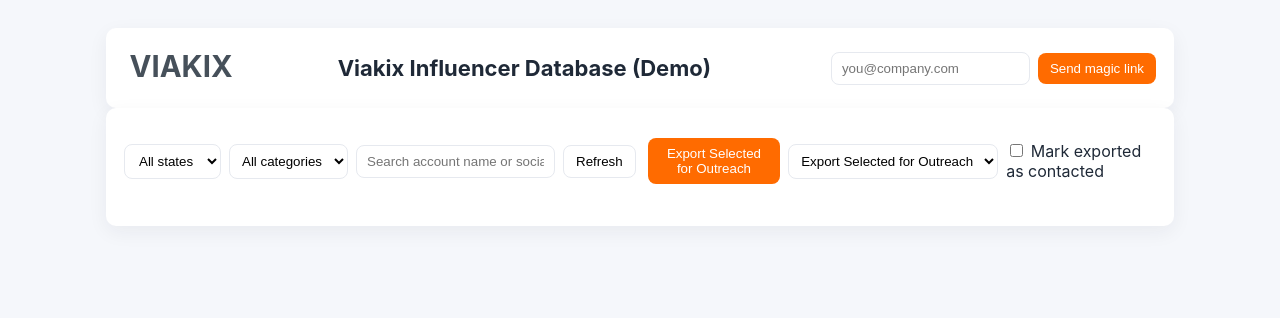
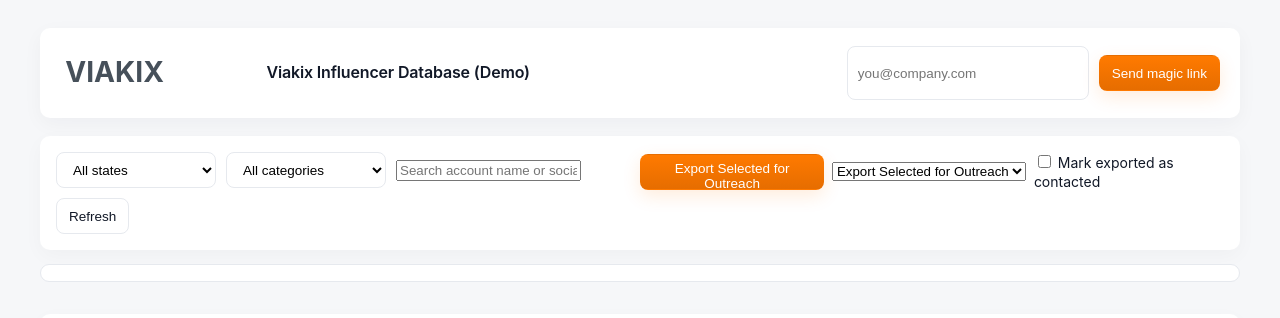
Before and after one commit to francheskazng/Viakix-Influencer-Database, a plain HTML site: page index.html in a window 1280 px wide. Drawn offline with nearby package versions, Linux system fonts and the light colour scheme.

Commit message:
Update styles.css

```diff
--- a/assets/styles.css
+++ b/assets/styles.css
@@ -1,66 +1,256 @@
+/* Global / layout */
 :root{
-  --vk-accent: #ff6b00; /* VIAKIX orange */
-  --vk-gray-900: #1f2937;
-  --vk-gray-700: #374151;
-  --vk-gray-500: #6b7280;
-  --vk-bg: #f5f7fb;
-  --card-bg: #ffffff;
+  --bg: #f6f7f9;
+  --card: #ffffff;
   --muted: #6b7280;
+  --text: #111827;
+  --accent: #ff7a00; /* orange */
+  --accent-dark: #e66d00;
+  --border: #e6e9ee;
+  --row-hover: #fbfbfc;
+  --success: #16a34a;
+  --danger: #ef4444;
+  --warning: #f59e0b;
+  --glass: rgba(255,255,255,0.7);
   --radius: 10px;
-  --gap: 12px;
+  --base-font: 14px; /* uniform base size */
 }
 
-*{box-sizing:border-box}
-body{
+html,body{
+  height:100%;
   margin:0;
-  font-family: Inter, system-ui, -apple-system, "Segoe UI", Roboto, "Helvetica Neue", Arial;
-  background:var(--vk-bg);
-  color:var(--vk-gray-900);
+  background:var(--bg);
+  font-family: Inter, ui-sans-serif, system-ui, -apple-system, "Segoe UI", Roboto, "Helvetica Neue", Arial;
+  color:var(--text);
+  font-size:var(--base-font);
+  -webkit-font-smoothing:antialiased;
+  -moz-osx-font-smoothing:grayscale;
+  line-height:1.35;
 }
 
-.container{max-width:1100px;margin:28px auto;padding:0 16px}
+/* Container / card */
+.container{
+  max-width:1200px;
+  margin:28px auto;
+  padding:0 20px;
+}
 
-.card{background:var(--card-bg);border-radius:var(--radius);padding:18px;box-shadow:0 6px 20px rgba(31,41,55,0.06);}
+/* Header (brand + auth) */
+.header{
+  display:flex;
+  align-items:center;
+  justify-content:space-between;
+  gap:16px;
+  background:var(--card);
+  padding:18px 20px;
+  border-radius: var(--radius);
+  box-shadow: 0 6px 20px rgba(16,24,40,0.04);
+  margin-bottom:18px;
+}
 
-.header{display:flex;justify-content:space-between;align-items:center;gap:16px}
-.brand{display:flex;gap:12px;align-items:center}
-.logo{height:44px}
-.title{margin:0;font-size:22px;font-weight:700}
-.subtitle{margin:0;color:var(--vk-gray-500);font-size:13px}
+.brand{
+  display:flex;
+  gap:14px;
+  align-items:center;
+}
 
-.auth-controls{display:flex;gap:8px;align-items:center}
-#auth-email{padding:8px 10px;border-radius:8px;border:1px solid #e6e9ef;background:#fff}
-.btn{padding:8px 12px;border-radius:8px;border:1px solid #e6e9ef;background:transparent;cursor:pointer}
-.btn.primary{background:var(--vk-accent);color:#fff;border:none}
+.logo{
+  height:42px;
+  width:auto;
+  display:block;
+}
 
-.controls-row{display:flex;justify-content:space-between;align-items:center;margin-top:12px;gap:12px}
-.filters{display:flex;gap:8px;align-items:center}
-#state-filter,#search-input{padding:8px 10px;border-radius:8px;border:1px solid #e6e9ef;background:#fff}
-.export-group{display:flex;gap:8px;align-items:center}
+.title{
+  font-size:16px;
+  margin:0;
+  font-weight:600;
+  letter-spacing: -0.01em;
+}
 
-.table-wrapper{overflow-x:auto;margin-top:12px}
-table{width:100%;border-collapse:collapse;min-width:900px}
-th,td{padding:12px 14px;border-bottom:1px solid #eef2f7;text-align:left}
-th{background:#fbfdff;font-weight:600;color:var(--vk-gray-900)}
-.row-actions{display:flex;gap:8px;align-items:center}
-.product-btn{padding:6px 8px;border-radius:8px;border:1px solid #e6e9ef;background:#fff;cursor:pointer;font-size:13px}
-.product-btn.active{background:var(--vk-accent);color:#fff;border-color:var(--vk-accent)}
-.checkbox-inline{display:flex;align-items:center;gap:6px}
+/* Hide subtitle — (we already removed it from index.html). If present, hide by CSS too */
+.subtitle{ display:none !important; }
 
-.pagination{display:flex;gap:8px;align-items:center;justify-content:center;margin-top:12px;flex-wrap:wrap}
-.page-btn{padding:8px 10px;border-radius:8px;border:1px solid #e6e9ef;background:#fff;cursor:pointer}
-.page-btn.active{background:#111827;color:#fff;border-color:var(--vk-accent)}
+/* Auth controls smaller, aligned */
+.auth-controls{
+  display:flex;
+  gap:10px;
+  align-items:center;
+}
+.auth-controls input[type="email"]{
+  height:36px;
+  padding:8px 10px;
+  border-radius:8px;
+  border:1px solid var(--border);
+  background:transparent;
+  min-width:220px;
+  font-size:13.5px;
+}
+.btn{
+  background:transparent;
+  border:1px solid var(--border);
+  height:36px;
+  padding:6px 12px;
+  border-radius:8px;
+  cursor:pointer;
+  font-size:13.5px;
+  color:var(--text);
+}
+.btn.primary{
+  background:linear-gradient(180deg,var(--accent),var(--accent-dark));
+  border-color:transparent;
+  color:#fff;
+  box-shadow: 0 6px 18px rgba(255,122,0,0.14);
+}
+.btn.primary:active{ transform:translateY(1px); }
 
-.hidden{display:none}
+/* Controls row */
+.controls-row{
+  display:flex;
+  align-items:flex-start;
+  justify-content:space-between;
+  gap:12px;
+  background:var(--card);
+  padding:16px;
+  border-radius:10px;
+  box-shadow: 0 6px 20px rgba(16,24,40,0.03);
+  margin-bottom:14px;
+}
+
+/* Filters area */
+.filters{
+  display:flex;
+  gap:10px;
+  align-items:center;
+  flex-wrap:wrap;
+}
+.filters select,
+.filters input[type="text"],
+.filters input[type="search"],
+.filters input[type="email"]{
+  height:36px;
+  padding:8px 12px;
+  border-radius:8px;
+  border:1px solid var(--border);
+  background:transparent;
+  font-size:13.5px;
+  min-width:160px;
+}
+
+/* Export actions */
+.export-actions{ display:flex; align-items:center; gap:12px; }
+.export-group{ display:flex; gap:8px; align-items:center; }
+
+/* Table wrapper */
+.table-wrapper{
+  background:var(--card);
+  border-radius:10px;
+  padding:8px 0;
+  border:1px solid var(--border);
+  max-height:58vh; /* constrained viewport height */
+  overflow:auto;
+}
+
+/* Table layout */
+.table-wrapper table{
+  width:100%;
+  border-collapse:collapse;
+  font-size:14px; /* uniform size for table contents */
+  min-width:1100px;
+}
+.table-wrapper thead th{
+  position:sticky;
+  top:0;
+  background: linear-gradient(180deg, #ffffff, #fbfdff);
+  padding:18px 20px;
+  text-align:left;
+  font-weight:600;
+  color:var(--muted);
+  border-bottom:1px solid var(--border);
+  font-size:13.5px;
+  letter-spacing:0;
+}
+.table-wrapper tbody td{
+  padding:20px;
+  border-bottom:1px solid #f1f4f8;
+  color:var(--text);
+  vertical-align:middle;
+  font-size:14px;
+}
+
+/* Row hover & alternating */
+.table-wrapper tbody tr:hover{
+  background:var(--row-hover);
+}
+.table-wrapper tbody tr:nth-child(even){
+  background: #fff;
+}
+
+/* Pagination */
+.pagination{
+  display:flex;
+  gap:8px;
+  justify-content:center;
+  padding:10px 0;
+}
+
+/* Small helper classes */
+.row-actions .btn{ height:34px; padding:4px 10px; font-size:13px; }
+.product-btn{
+  border-radius:8px;
+  padding:6px 8px;
+  margin-right:6px;
+  border:1px solid var(--border);
+  background:transparent;
+  cursor:pointer;
+  font-size:12px;
+}
+.product-btn.active{
+  background:#fff7ed;
+  border-color: #ffe6cc;
+  color:var(--accent-dark);
+}
+
+/* Selected / outreach checkbox cell */
+.outreach-cell input[type="checkbox"],
+.selected-cell input[type="checkbox"],
+.contact-cell input[type="checkbox"]{
+  width:18px;
+  height:18px;
+}
+
+/* Status badges - used if you render a <span class="status-badge status-Contacted"> etc */
+.status-badge{
+  display:inline-block;
+  padding:6px 10px;
+  border-radius:999px;
+  font-weight:600;
+  font-size:12px;
+  color:#fff;
+  text-transform:none;
+}
+.status-Not\ Contacted{ background:#6b7280; }  /* gray */
+.status-Contacted{ background:var(--warning); } /* orange */
+.status-Accepted{ background:var(--success); } /* green */
+.status-Not\ Accepted{ background:var(--danger); } /* red */
 
 /* Detail view */
-.detail-view form{display:flex;flex-direction:column;gap:10px}
-.detail-row{display:flex;gap:8px;align-items:center;flex-wrap:wrap}
-.input,textarea,select{padding:8px;border-radius:8px;border:1px solid #e6e9ef;background:#fff}
+.detail-view{ background:var(--card); border-radius:10px; padding:16px; margin-top:12px; box-shadow:0 6px 20px rgba(16,24,40,0.03); }
+.detail-row{ display:flex; gap:12px; align-items:center; margin-bottom:10px; }
+.detail-row label{ width:160px; color:var(--muted); font-size:13px; }
+.input{ height:36px; padding:8px 12px; border-radius:8px; border:1px solid var(--border); font-size:14px; }
 
 /* Responsive */
-@media (max-width:900px){
-  .header{flex-direction:column;align-items:flex-start}
-  .brand{width:100%}
-  .auth-controls{width:100%;justify-content:flex-end}
+@media (max-width: 900px){
+  .container{ padding:0 12px; }
+  .title{ font-size:15px; }
+  .filters select, .filters input{ min-width:120px; font-size:13px; }
+  .table-wrapper tbody td{ padding:12px; }
+  .table-wrapper thead th{ padding:12px; }
 }
+
+/* Small visual polish for empty state */
+.table-wrapper .empty{
+  padding:28px 24px;
+  color:var(--muted);
+  text-align:center;
+}
```
